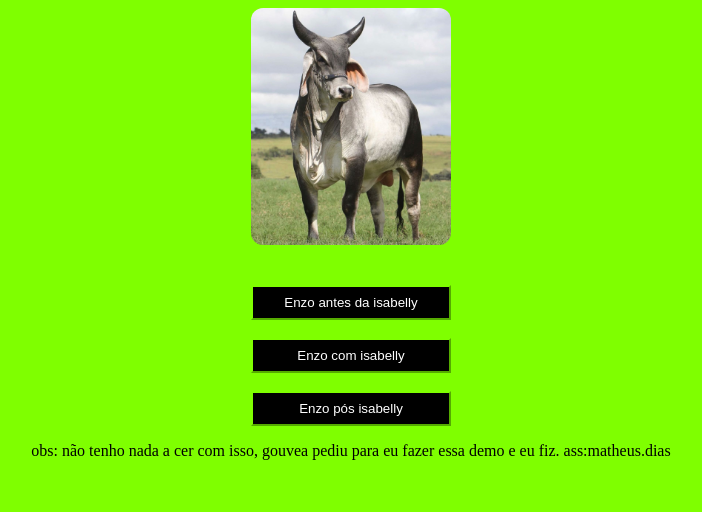
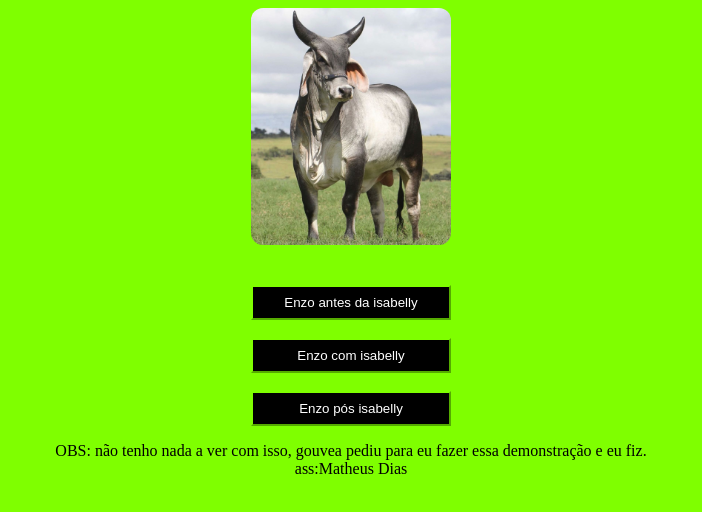
Before and after one commit to Matheusmp4/w., a plain HTML site: page index.html in a window 1280 px wide. Shown: the whole page, without its empty margins (289-991 px from the left). Drawn offline with Linux system fonts and the light colour scheme.

Commit message:
Update index.html

```diff
--- a/index.html
+++ b/index.html
@@ -40,7 +40,8 @@ border-radius: 12px;
 <button onclick="document.getElementById('myImage').src='enzo2.jpg'" class=botao3>Enzo com isabelly</button>
 <br> <br>
 	<button onclick="document.getElementById('myImage').src='enzo3.jpg'" class=botao2>Enzo pós isabelly</button>
+<br>
 
-	<p>obs: não tenho nada a cer com isso, gouvea pediu para eu fazer essa demo e eu fiz. ass:matheus.dias</p>
+	<p>OBS: não tenho nada a ver com isso, gouvea pediu para eu fazer essa demonstração e eu fiz.<br> ass:Matheus Dias</p>
 </body>
 </html>
```
